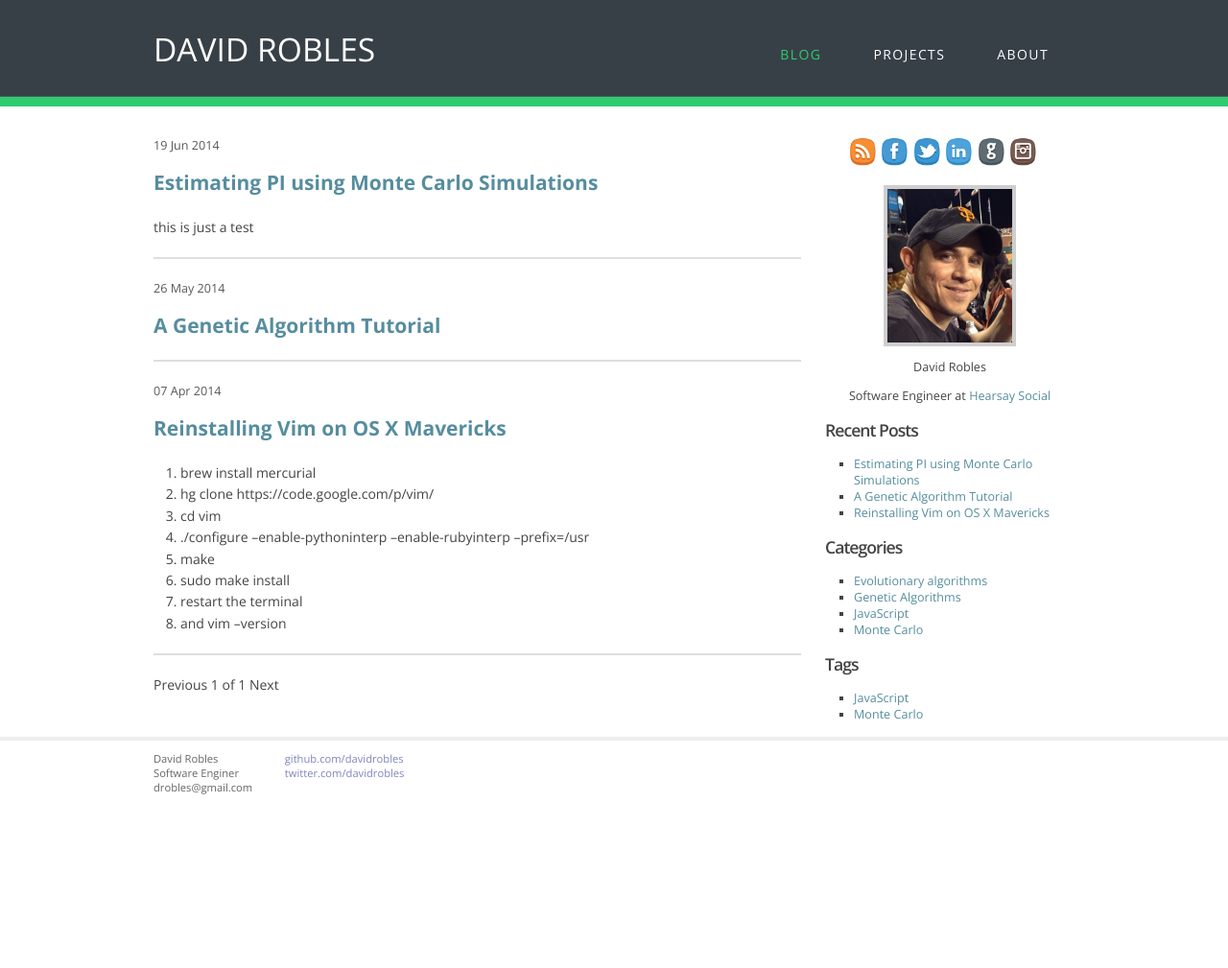
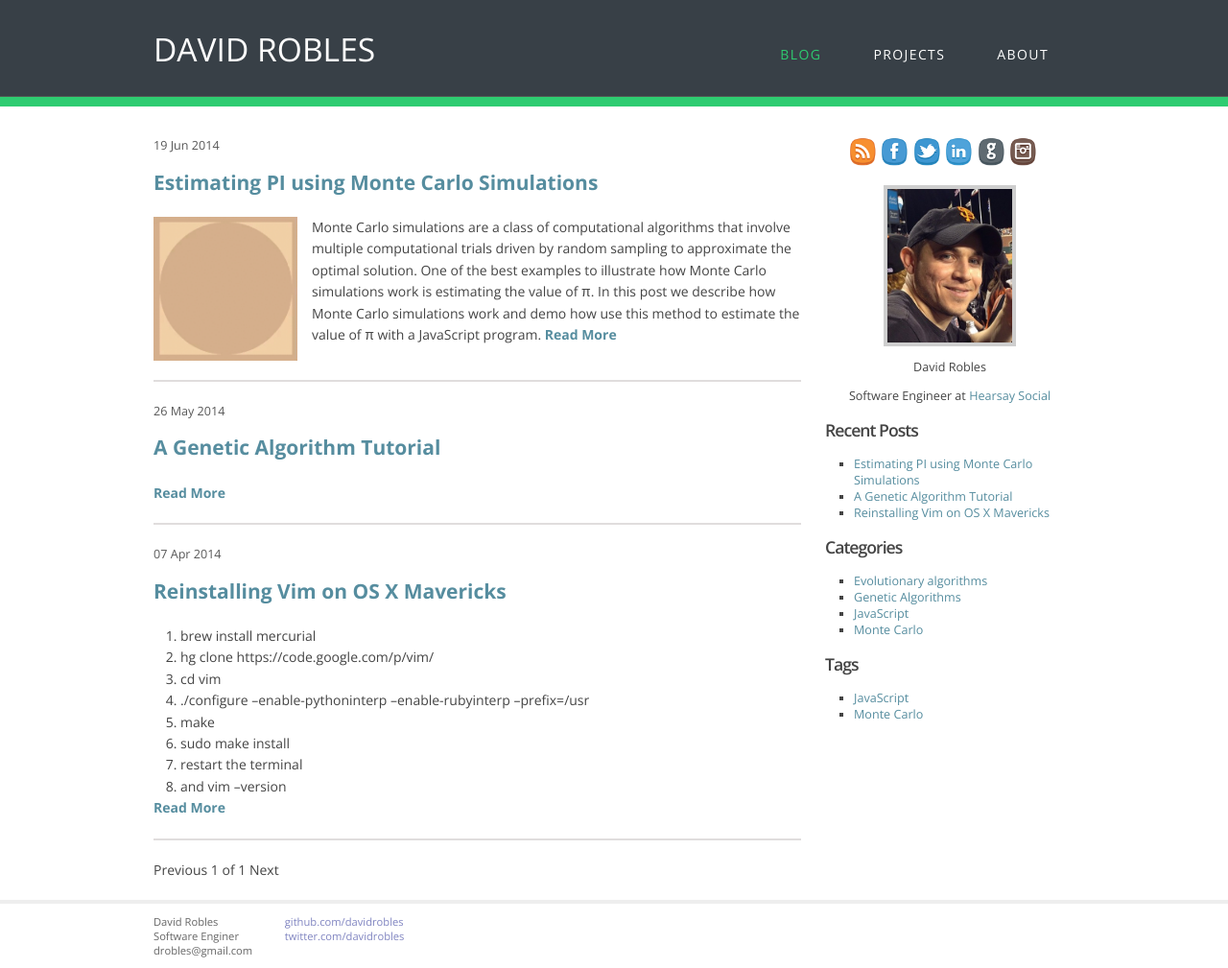
Before and after one commit to davidrobles/davidrobles.github.io, a Jekyll site: the page built from index.html, in a window 1280 px wide. Shown: the whole page at 96% size. Built offline with Jekyll 4.4.1, drawn with Linux system fonts in a browser that asks for light colours; Markdown is read by kramdown in place of the engine named in the settings; the list of posts is cut into pages by our own code; before the commit the page ends 900 px from its top, so only the background shows below that.

Commit message:
Change posts in homepage

```diff
--- a/_posts/2014-06-05-estimating-pi-using-monte-carlo-simulations.md
+++ b/_posts/2014-06-05-estimating-pi-using-monte-carlo-simulations.md
@@ -3,7 +3,14 @@ layout:     post
 title:      "Estimating PI using Monte Carlo Simulations"
 date:       2014-06-19 09:48:16
 comments:   true
-excerpt:    "this is just a test"
+excerpt:    "Monte Carlo simulations are a class of computational algorithms
+             that involve multiple computational trials driven by random
+             sampling to approximate the optimal solution. One of the best
+             examples to illustrate how Monte Carlo simulations work is
+             estimating the value of &pi;. In this post we describe how Monte
+             Carlo simulations work and demo how use this method to estimate the
+             value of &pi; with a JavaScript program."
+img:        "mcpi/mcpi.gif"
 categories: [JavaScript, Monte Carlo]
 tags:       [JavaScript, Monte Carlo]
 style:      ["mcpi/mcpi.css", "mcpi/mcpi-post.css"]
--- a/css/main.scss
+++ b/css/main.scss
@@ -199,6 +199,15 @@ span.code {
 }
 
 .post {
+    a.read-more {
+        font-weight: bold;
+    }
+    img.excerpt {
+        float: left;
+        margin-right: 15px;
+        height: 150px;
+        width: 150px;
+    }
     p.date {
         font-size: 0.9em;
         margin: 0;
--- a/index.html
+++ b/index.html
@@ -8,9 +8,17 @@ title:  Blog
     <div class="post">
         <p class="date">{{ post.date | date_to_string }}</p>
         <h2><a href="{{ post.url }}">{{ post.title }}</a></h2>
+        {% if post.img %}
+            <a href="{{post.url}}" class="read-more">
+                <img src="/img/{{post.img}}" width="150px" height="150px"
+                     alt="{{post.title | raw}}" class="excerpt" />
+            </a>
+        {% endif %}
         {{ post.excerpt }}
+        <a href="{{post.url}}" class="read-more">Read More</a>
         <!-- <a href="{{ site.url }}{{ post.url }}#disqus_thread">Comments</a> -->
     </div>
+    <div style="clear: both"></div>
     <hr />
 {% endfor %}
 
```
